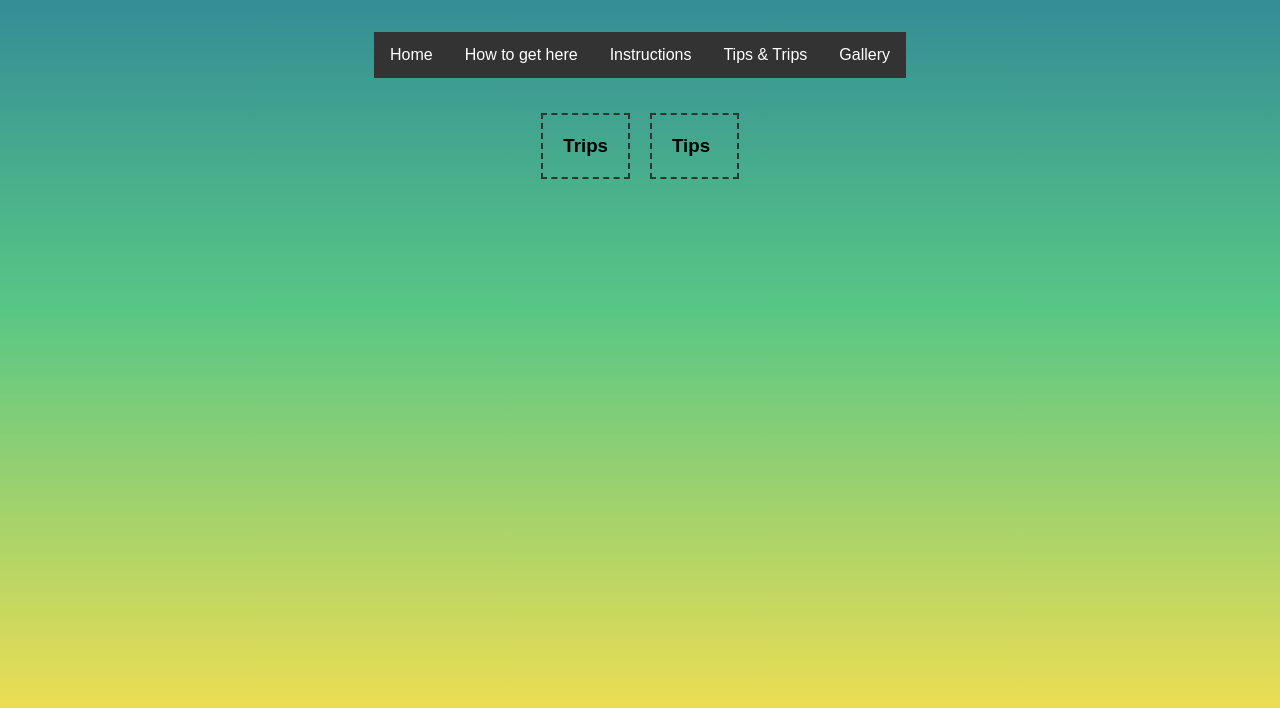
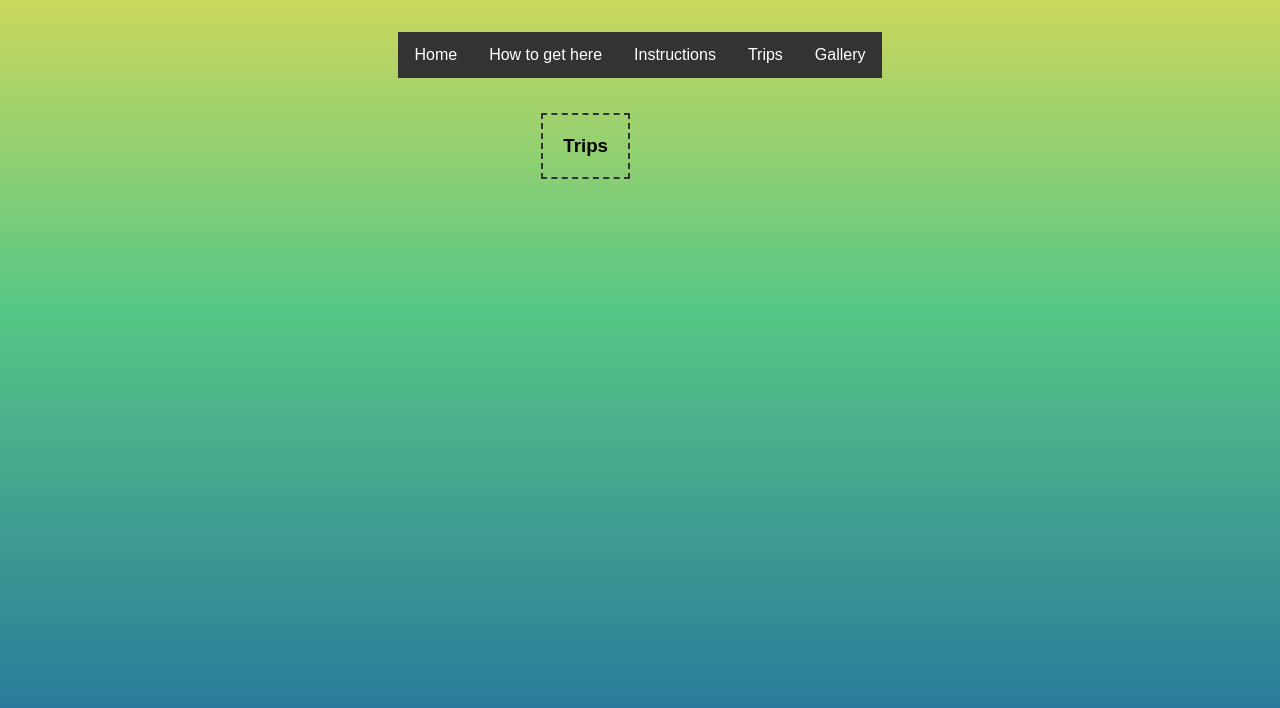
Before and after one commit to sasutpasut/casa-sasa, a website built with Vite: page trips.html in a window 1280 px wide. Shown: the part 92-800 px from the top of the page. Built offline with nearby package versions, Linux system fonts and the light colour scheme.

Commit message:
Changed some styling and formatting of code, improved readability

```diff
--- a/src/navigation.js
+++ b/src/navigation.js
@@ -5,7 +5,7 @@ export function renderNavigation() {
       <li><a href="/index.html">Home</a></li>
       <li><a href="/how-to-get-here.html">How to get here</a></li>
       <li><a href="/instructions.html">Instructions</a></li>
-      <li><a href="/tips-and-trips.html">Tips & Trips</a></li>
+      <li><a href="/trips.html">Trips</a></li>
       <li><a href="/gallery.html">Gallery</a></li>
     </ul>
   `
--- a/src/style.css
+++ b/src/style.css
@@ -26,7 +26,7 @@ h1 {
 body, html {
   width: 100%;
   height: 100%;
-  background: linear-gradient(rgba(42, 123, 155, 1) 0%, rgba(87, 199, 133, 1) 50%, rgba(237, 221, 83, 1) 100%);
+  background: linear-gradient(rgba(237, 221, 83, 1) 0%, rgba(87, 199, 133, 1) 50%, rgba(42, 123, 155, 1) 100%);
 }
 
 .main-container {
--- a/tips-and-trips.html
+++ b/trips.html
@@ -18,10 +18,6 @@
           <section class="box">
             <h3>Trips</h3>
           </section>
-          <section class="box">
-            <h3>Tips</h3>
-          </section>
-
         </section>
       </div>
     </div>
```
Also changed, not shown: backend/package.json (+4 -3 lines), gallery.html (+0 -1 lines), 1 other file.
